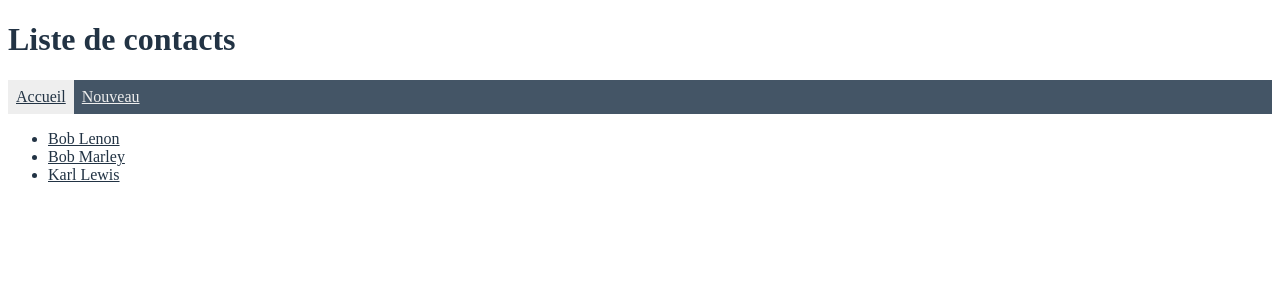
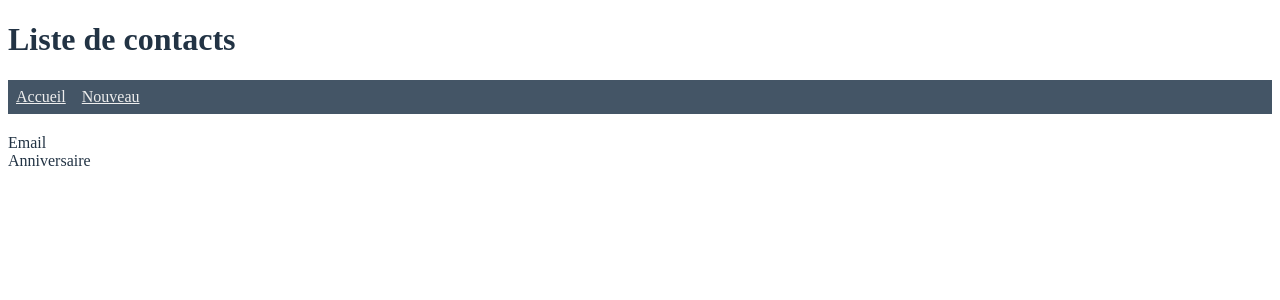
Before and after one commit to pbreteche/ng23w17, an Angular app: page /detail/0 in a window 1280 px wide. Before the commit this address led to /. Shown: the top 300 px of the page. Built offline with nearby package versions, Linux system fonts and the light colour scheme.

Commit message:
url détail de contact

```diff
--- a/src/app/contact-detail/contact-detail.component.ts
+++ b/src/app/contact-detail/contact-detail.component.ts
@@ -15,11 +15,3 @@ export class ContactDetailComponent {
     return this.contactService.contact$;
   }
 }
-
-export class ContactDetailComponent2 {
-  contact$: Observable<Contact>;
-
-  constructor(contactService: CurrentContactService) {
-    this.contact$ = contactService.contact$;
-  }
-}
--- a/src/app/contact-list/contact-list.component.html
+++ b/src/app/contact-list/contact-list.component.html
@@ -1,5 +1,5 @@
 <ul>
-    <li *ngFor="let contact of contactList.contacts$ | async">
-      <a (click)="select(contact)">{{ contact.firstName }} {{ contact.lastName }}</a>
+    <li *ngFor="let contact of contactList.contacts$ | async; index as i">
+      <a [routerLink]="['detail', i]">{{ contact.firstName }} {{ contact.lastName }}</a>
     </li>
 </ul>
--- a/src/app/routes.ts
+++ b/src/app/routes.ts
@@ -1,8 +1,10 @@
+import { ContactDetailComponent } from "./contact-detail/contact-detail.component";
 import { ContactListComponent } from "./contact-list/contact-list.component";
 import { ContactTemplateFormComponent } from "./contact-template-form/contact-template-form.component";
 
 export const routes = [
     { path: '', component: ContactListComponent },
     { path: 'new', component: ContactTemplateFormComponent },
+    { path: 'detail/:id', component: ContactDetailComponent },
     { path: '**', redirectTo: '' },
 ];
```
